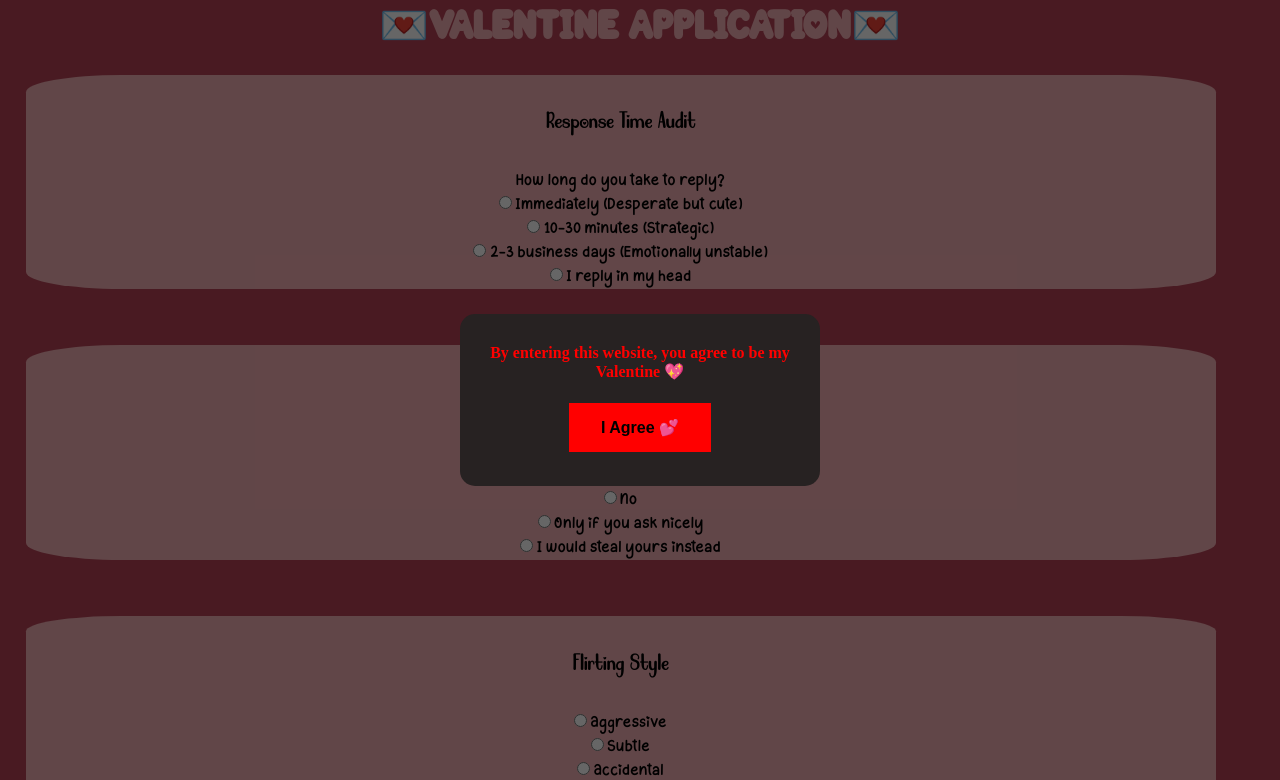
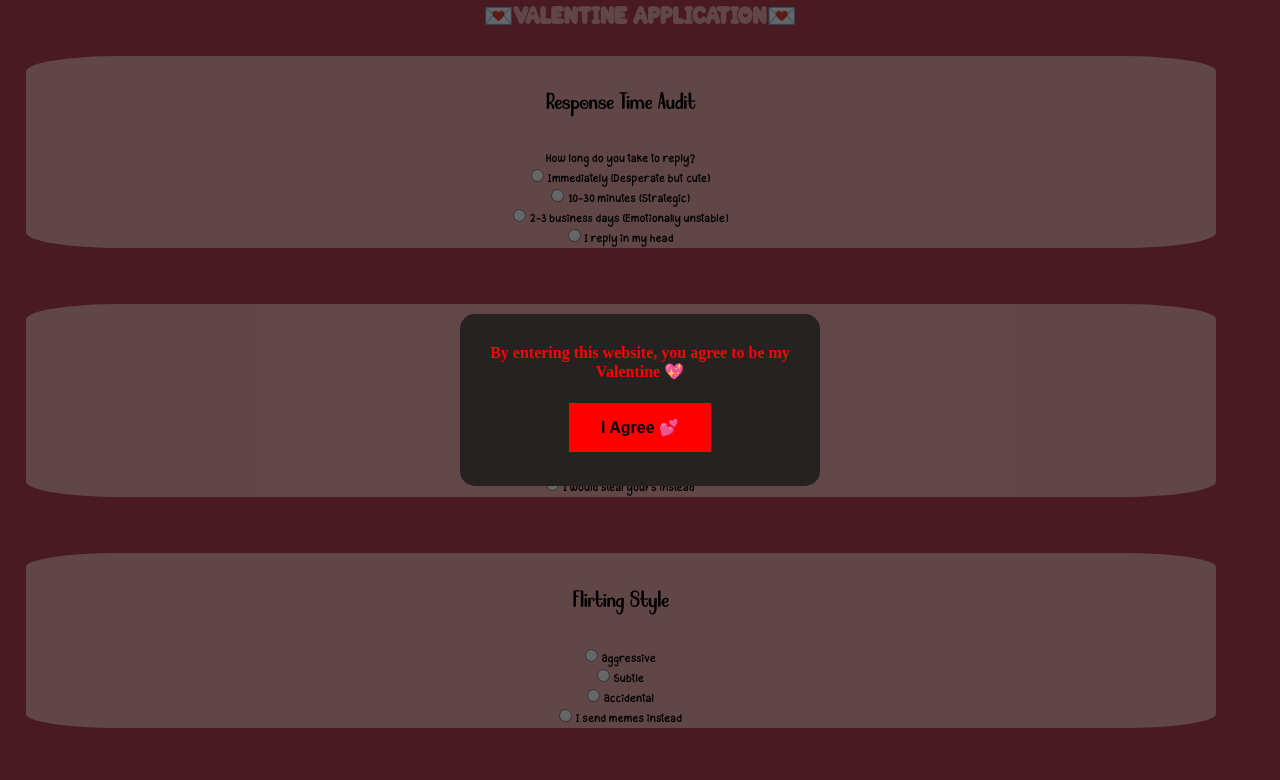
Before and after one commit to Zainap16/ValentineDayYear2026, a plain HTML site: page index.html in a window 1280 px wide. Shown: the top 780 px of the page. Drawn offline with Linux system fonts and the light colour scheme.

Commit message:
small changes

```diff
--- a/style.css
+++ b/style.css
@@ -71,13 +71,13 @@ h1 {
   font-family: 'Valetine-Heart';
   text-align: center;
   color:var(--cherry-blossom);
-  font-size: 2.5rem;
+  font-size: 1.5rem;
 }
 
 input,label,.sub-heading ,.subtext-heading{
 
   font-family: 'Valetine-Cupcake';
-  font-size: 0.7rem;
+  font-size: 0.5rem;
 
 }
 
```
